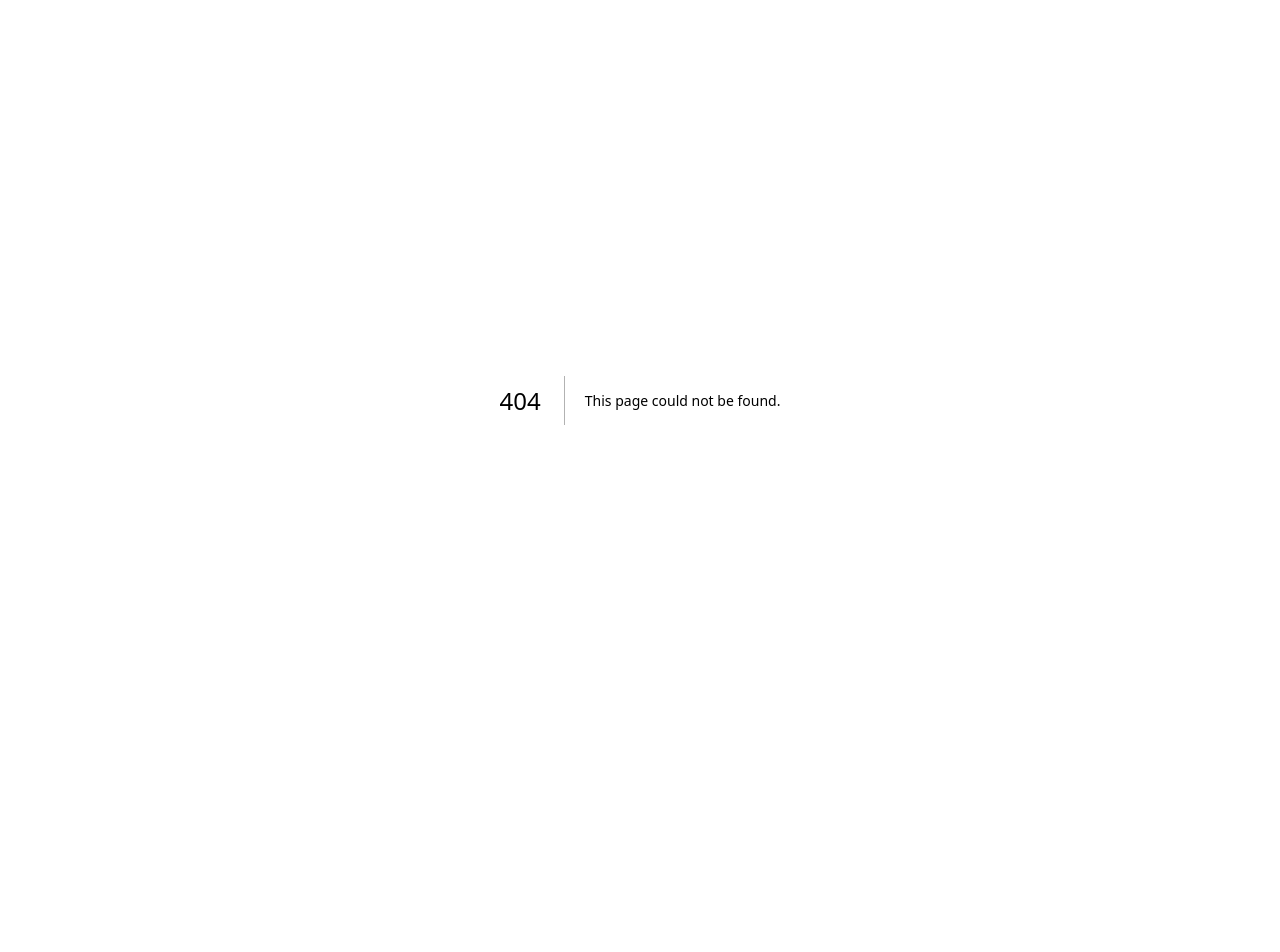
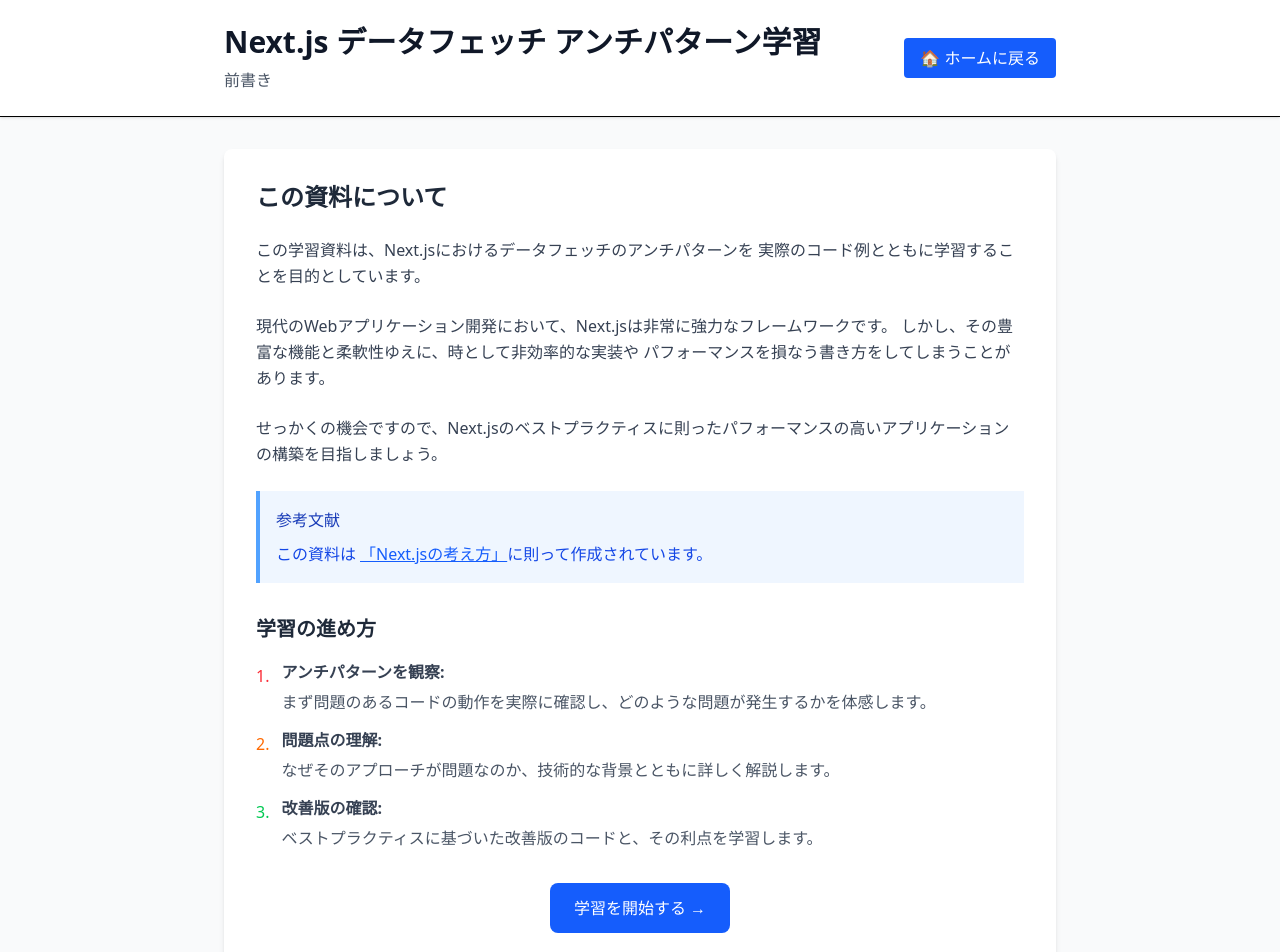
Before and after one commit to ShoWaka/nextjs-anti-pattern, a Next.js app: page /introduction in a window 1280 px wide. Before the commit this address had no page. Shown: the top 952 px of the page. Before the commit the page ends 800 px from the top, so only its background shows below. Built offline with nearby package versions, Linux system fonts and the light colour scheme.

Commit message:
feat: 学習資料の前書きとホームページのレイアウトを追加

```diff
--- /dev/null
+++ b/app/introduction/page.tsx
@@ -0,0 +1,110 @@
+import Link from "next/link";
+
+export default function IntroductionPage() {
+  return (
+    <div className="min-h-screen bg-gray-50">
+      <header className="bg-white shadow-sm border-b">
+        <div className="max-w-4xl mx-auto px-4 py-6 sm:px-6 lg:px-8">
+          <div className="flex items-center justify-between">
+            <div>
+              <h1 className="text-3xl font-bold text-gray-900">
+                Next.js データフェッチ アンチパターン学習
+              </h1>
+              <p className="mt-2 text-gray-600">前書き</p>
+            </div>
+            <Link
+              href="/"
+              className="inline-flex items-center px-4 py-2 bg-blue-600 text-white rounded hover:bg-blue-700 transition-colors"
+            >
+              🏠 ホームに戻る
+            </Link>
+          </div>
+        </div>
+      </header>
+
+      <main className="max-w-4xl mx-auto px-4 py-8 sm:px-6 lg:px-8">
+        <div className="bg-white rounded-lg shadow-md p-8">
+          <h2 className="text-2xl font-semibold mb-6 text-gray-800">
+            この資料について
+          </h2>
+
+          <div className="space-y-6 text-gray-700 leading-relaxed">
+            <p>
+              この学習資料は、Next.jsにおけるデータフェッチのアンチパターンを
+              実際のコード例とともに学習することを目的としています。
+            </p>
+
+            <p>
+              現代のWebアプリケーション開発において、Next.jsは非常に強力なフレームワークです。
+              しかし、その豊富な機能と柔軟性ゆえに、時として非効率的な実装や
+              パフォーマンスを損なう書き方をしてしまうことがあります。
+            </p>
+
+            <p>
+              せっかくの機会ですので、Next.jsのベストプラクティスに則ったパフォーマンスの高いアプリケーションの構築を目指しましょう。
+            </p>
+
+            <div className="bg-blue-50 border-l-4 border-blue-400 p-4 my-6">
+              <p className="font-medium text-blue-800 mb-2">参考文献</p>
+              <p className="text-blue-700">
+                この資料は
+                <a
+                  href="https://zenn.dev/akfm/books/nextjs-basic-principle"
+                  target="_blank"
+                  rel="noopener noreferrer"
+                  className="text-blue-600 hover:text-blue-800 underline ml-1"
+                >
+                  「Next.jsの考え方」
+                </a>
+                に則って作成されています。
+              </p>
+            </div>
+
+            <h3 className="text-xl font-semibold text-gray-800 mt-8 mb-4">
+              学習の進め方
+            </h3>
+
+            <ul className="space-y-3">
+              <li className="flex items-start">
+                <span className="text-red-500 mr-3 mt-1">1.</span>
+                <div>
+                  <strong>アンチパターンを観察:</strong>
+                  <span className="block text-gray-600 mt-1">
+                    まず問題のあるコードの動作を実際に確認し、どのような問題が発生するかを体感します。
+                  </span>
+                </div>
+              </li>
+              <li className="flex items-start">
+                <span className="text-orange-500 mr-3 mt-1">2.</span>
+                <div>
+                  <strong>問題点の理解:</strong>
+                  <span className="block text-gray-600 mt-1">
+                    なぜそのアプローチが問題なのか、技術的な背景とともに詳しく解説します。
+                  </span>
+                </div>
+              </li>
+              <li className="flex items-start">
+                <span className="text-green-500 mr-3 mt-1">3.</span>
+                <div>
+                  <strong>改善版の確認:</strong>
+                  <span className="block text-gray-600 mt-1">
+                    ベストプラクティスに基づいた改善版のコードと、その利点を学習します。
+                  </span>
+                </div>
+              </li>
+            </ul>
+
+            <div className="text-center mt-8">
+              <Link
+                href="/"
+                className="inline-block bg-blue-600 text-white px-6 py-3 rounded-lg hover:bg-blue-700 transition-colors font-medium"
+              >
+                学習を開始する →
+              </Link>
+            </div>
+          </div>
+        </div>
+      </main>
+    </div>
+  );
+}
--- a/app/page.tsx
+++ b/app/page.tsx
@@ -42,7 +42,24 @@
       </header>
 
       <main className="max-w-4xl mx-auto px-4 py-8 sm:px-6 lg:px-8">
-        <div className="grid gap-6 md:grid-cols-2">
+        <div className="mb-6">
+          <div className="bg-white rounded-lg shadow-md p-6">
+            <h2 className="text-xl font-semibold text-gray-800 mb-4">
+              📖 学習を始める前に
+            </h2>
+            <p className="text-gray-600 mb-4">
+              この資料の背景や学習方法について理解を深めることで、より効果的に学習を進めることができます。
+            </p>
+            <Link
+              href="/introduction"
+              className="inline-block bg-green-600 text-white px-4 py-2 rounded hover:bg-green-700 transition-colors"
+            >
+              前書きを読む →
+            </Link>
+          </div>
+        </div>
+
+        <div className="grid gap-8 md:grid-cols-2">
           {antiPatterns.map((pattern) => (
             <div
               key={pattern.id}
@@ -50,21 +67,23 @@
                 pattern.disabled ? "opacity-50" : "hover:shadow-lg"
               } transition-shadow`}
             >
-              <div className="flex items-start justify-between">
+              <div className="flex items-start justify-between mb-4">
                 <div className="flex-1">
-                  <h2 className="text-xl font-semibold text-gray-800 mb-2">
+                  <h2 className="text-xl font-semibold text-gray-800 mb-3">
                     パターン #{pattern.id}
                   </h2>
-                  <h3 className="text-lg font-medium text-gray-700 mb-2">
+                  <h3 className="text-lg font-medium text-gray-700 mb-3">
                     {pattern.title}
                   </h3>
-                  <p className="text-gray-600 text-sm">{pattern.description}</p>
+                  <p className="text-gray-600 text-sm leading-relaxed">
+                    {pattern.description}
+                  </p>
                 </div>
               </div>
               {!pattern.disabled ? (
                 <Link
                   href={`/anti-patterns/${pattern.id}`}
-                  className="mt-4 inline-block bg-blue-600 text-white px-4 py-2 rounded hover:bg-blue-700 transition-colors"
+                  className="inline-block bg-blue-600 text-white px-4 py-2 rounded hover:bg-blue-700 transition-colors"
                 >
                   学習を開始 →
                 </Link>
```
